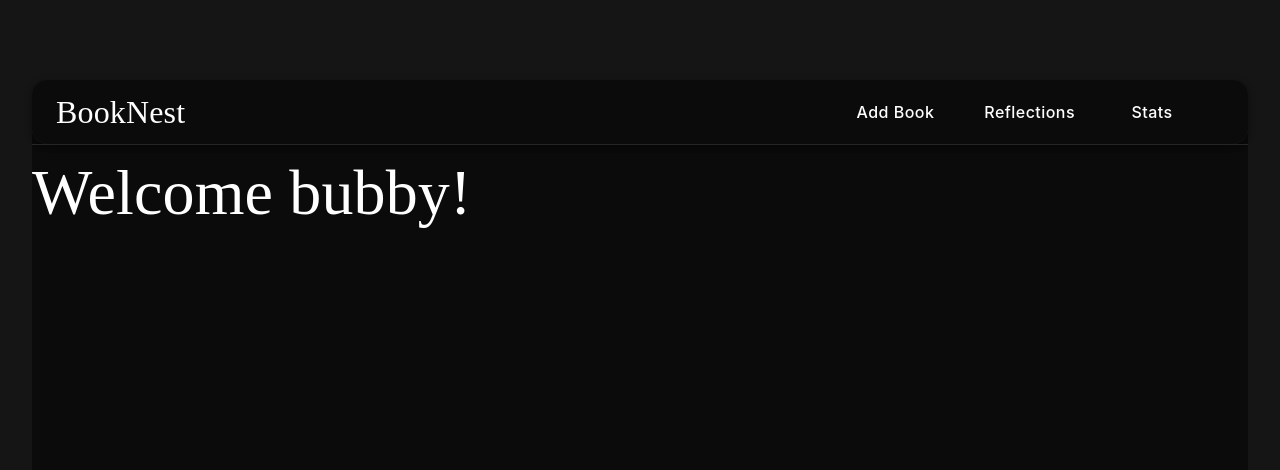
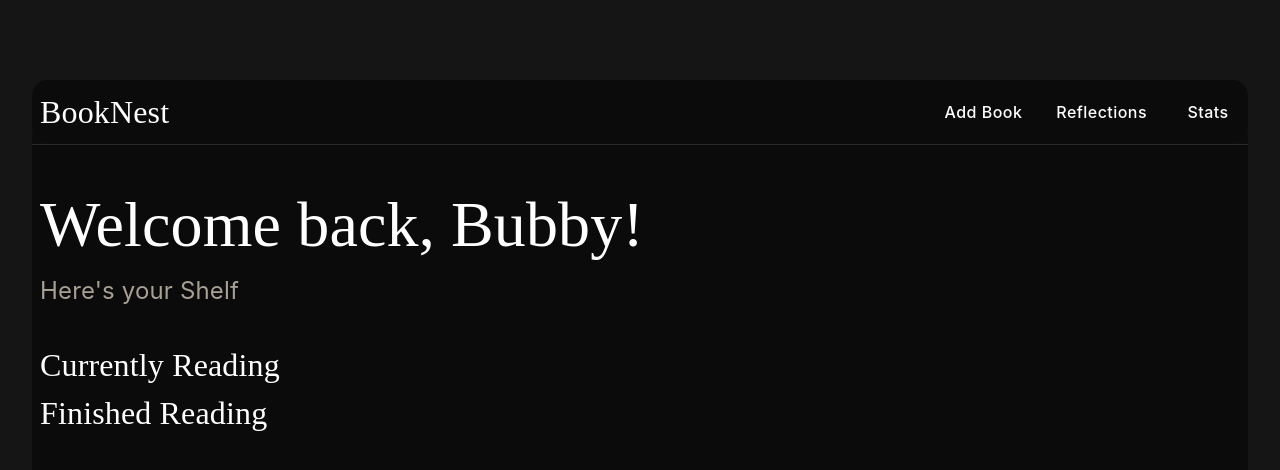
Before and after one commit to bhavana-201/BookNest, a React (Vite) app in the folder BookNest/: page /dashboard in a window 1280 px wide. Shown: the top 470 px of the page. Built offline with nearby package versions, Linux system fonts and the light colour scheme.

Commit message:
style: tweak Dashboard layout and global container styling

```diff
--- a/BookNest/src/pages/Dashboard.jsx
+++ b/BookNest/src/pages/Dashboard.jsx
@@ -1,51 +1,103 @@
-import React, { useState } from "react";
-import AppBar from '@mui/material/AppBar'
-import '../styles/Dashboard.css'
+import React from "react";
+import AppBar from "@mui/material/AppBar";
 import Toolbar from "@mui/material/Toolbar";
-import Box from '@mui/material/Box'
+import Box from "@mui/material/Box";
 import Typography from "@mui/material/Typography";
 import Button from "@mui/material/Button";
 import Divider from "@mui/material/Divider";
+import "../styles/Dashboard.css";
 
+function Dashboard() {
+  const navItems = ["Add Book", "Reflections", "Stats"];
 
-function Dashboard(){
-  const navItems = ['Add Book', 'Reflections', 'Stats'];
-  // const [user, setUser] = useState("Bubby");
-  return(
+  return (
     <>
       <div className="global-container">
-        <Box sx={{
-          bgcolor : "#0C0B0C",
-          width:"95%" ,
-          minHeight: "40rem",
-          borderRadius: "15px",
-        }}>
-          <AppBar position="static" sx={{
-            borderRadius: "15px"
-          }}>
-            <Toolbar sx={{
-              bgcolor : "#0C0B0C",
-              display:"flex",
-              justifyContent:"space-between",
-              borderRadius: "15px"}}>
-                <Typography variant="subheading">BookNest</Typography>
+        <Box
+          sx={{
+            bgcolor: "#0C0B0C",
+            width: "95%",
+            minHeight: "40rem",
+            borderRadius: "15px",
+            mx: "auto",//l
+            my: 4,//l
+          }}
+        >
+          {/* AppBar Section */}
+          <AppBar
+            position="static"
+            sx={{
+              borderRadius: "15px",
+              backgroundColor: "#0C0B0C",
+              boxShadow: "none",
+            }}
+          >
+            <Toolbar disableGutters sx={{backgroundColor : "#0C0B0C", borderRadius : "15px"}}>
+              <Box
+                sx={{
+                  maxWidth: "1200px",
+                  px: "0",//l
+                  width: "100%",
+                  mx: "auto",//l
+                  display: "flex",
+                  justifyContent: "space-between",
+                  alignItems: "center",
+                }}
+              >
+                <Typography variant="subheading">
+                  BookNest
+                </Typography>
                 <Box>
+                  {/* only for nav buttons */}
                   {navItems.map((item) => (
-                    <Button key={item} variant="text" sx={{ marginRight: 5 }}>{item}</Button>
+                    <Button
+                      key={item}
+                      variant="text"
+                      sx={{ marginLeft: 3 }}
+                    >
+                      {item}
+                    </Button>
                   ))}
                 </Box>
+              </Box>
             </Toolbar>
           </AppBar>
+
+          {/* Full-width Divider */}
           <Divider/>
-          <Box>
-            <Typography variant="heading" >Welcome bubby!</Typography>
+
+          {/* Main Content */}
+          <Box
+            sx={{
+              maxWidth: "1200px",
+              px: "0",
+              pt: "2rem",
+              mx: "auto",//centers it horizontally
+            }}
+          >
+            <Typography variant="heading">
+              Welcome back, Bubby!<br/>
+            </Typography>
+            <Typography variant="body">
+                Here's your Shelf
+              </Typography>
+
           </Box>
+          <Box
+          sx={{
+              maxWidth: "1200px",
+              px: "0",
+              pt: "2rem",
+              mx: "auto",//centers it horizontally
+            }}>
+            <Typography variant="subheading">Currently Reading<br/></Typography>
+            {/* <Card/> */}
 
+            <Typography variant="subheading">Finished Reading</Typography>
+            {/* <Card/> */}
+          </Box>
         </Box>
-
-
       </div>
-
     </>
   );
 }
--- a/BookNest/src/styles/Theme.js
+++ b/BookNest/src/styles/Theme.js
@@ -8,7 +8,7 @@ const theme = createTheme({
         },
         text: {
             primary : "#ffffffff",
-            secondary : "#DCD4C7",
+            secondary : "#976b24ff",
 
         },
         primary : {
@@ -54,7 +54,7 @@ const theme = createTheme({
                     style : {
                         fontFamily : 'Playfair Display',
                         fontSize : "4rem",
-                        color: theme => theme.palette.text.secondary,
+                        color: "#ffffffff",
                     }
 
                 },
@@ -63,7 +63,7 @@ const theme = createTheme({
                     style : {
                         fontFamily : 'Playfair Display',
                         fontSize : "2rem",
-                        color: theme => theme.palette.text.primary,
+                        color: "#ffffffff",
                     }
 
                 },
@@ -71,18 +71,14 @@ const theme = createTheme({
                     props : { variant : 'body' },
                     style : {
                         fontFamily : 'Inter',
-                        fontSize : "99rem",
-                        color: theme => theme.palette.text.secondary,
+                        fontSize : "1.5rem",
+                        color: "#a7a093ff",
                     }
 
                 }
-        ],
-
-        },
+        ],},
 
     }
-
-
 })
 
 export default theme;
```
Also changed, not shown: BookNest/src/pages/cs.jsx (added, +48 -0 lines).
